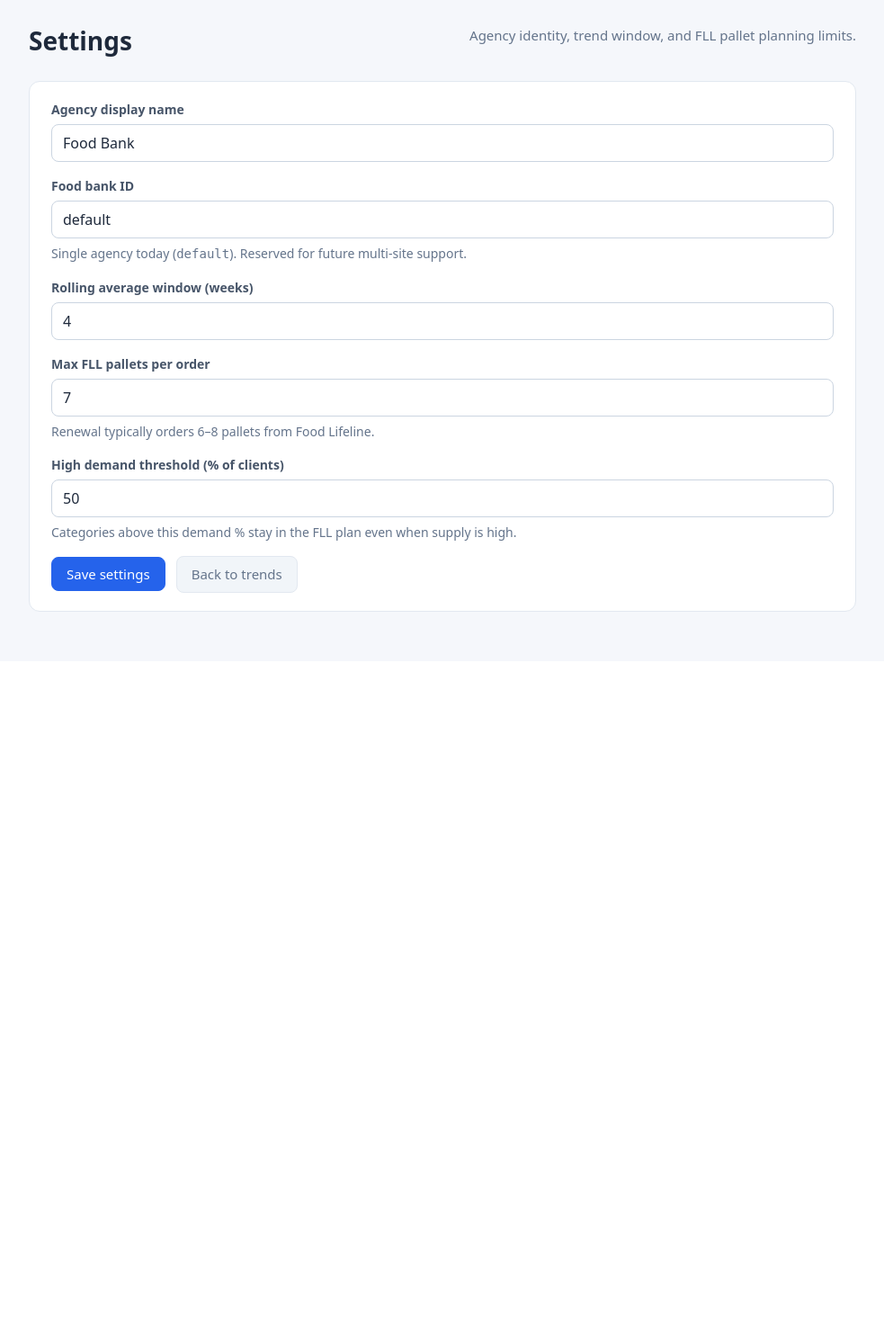
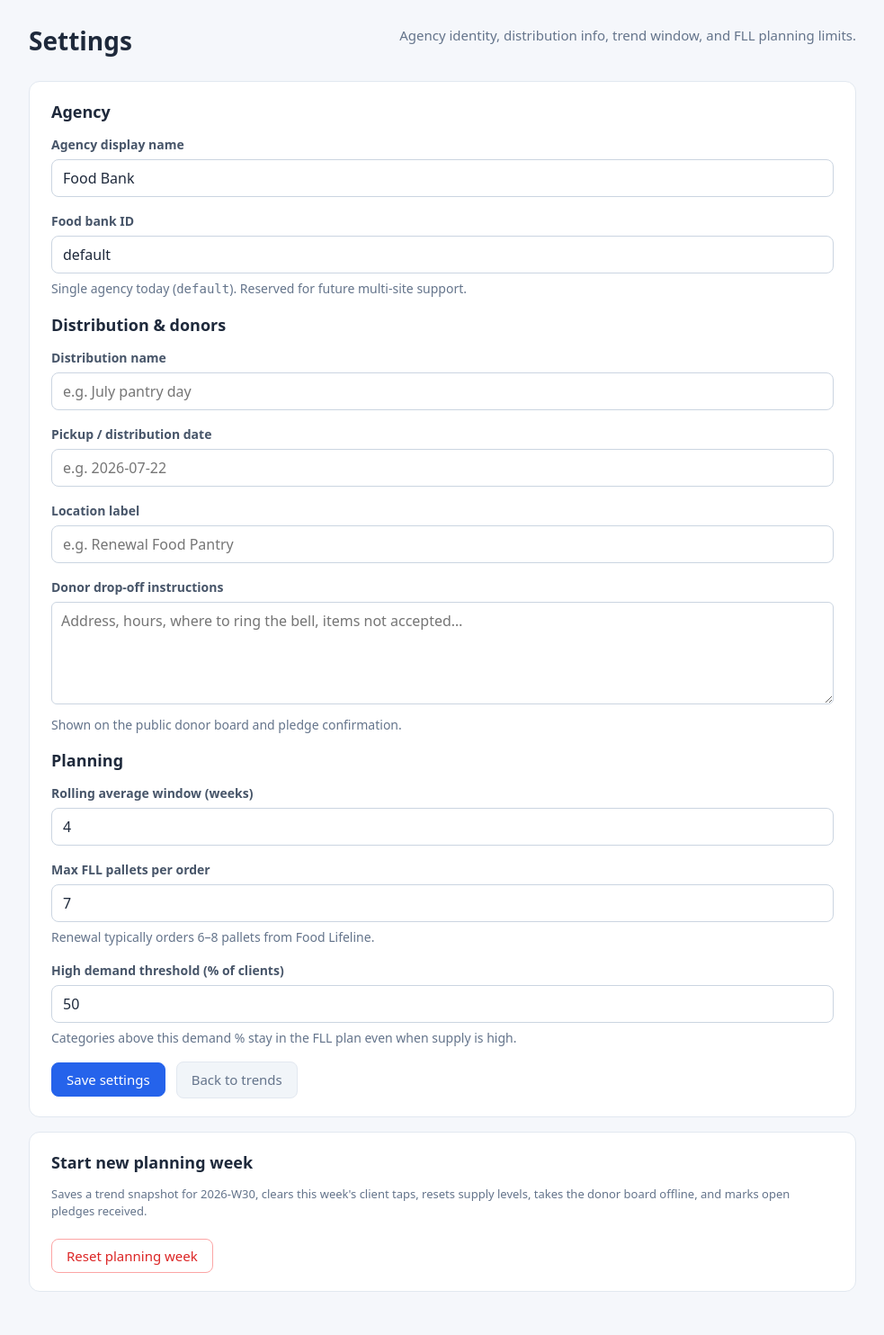
Before and after one commit to SadlyIconic/food-bank-order, a Flask app: page /admin/settings in a window 1280 px wide. Shown: the part 65-1549 px from the top of the page at 90% size, without its empty margins (148-1131 px from the left). Before the commit the page ends 745 px from the top, so only its background shows below. Run offline with Flask 3, Linux system fonts and the light colour scheme; the visitor is signed in with stand-in values (Sample User, id 1); data comes from the database, SQL or seed files in the repository.

Commit message:
Add distribution settings, weekly reset, pledge thank-you, Donate nav
- Settings: trip name/date/location and donor drop-off instructions
- Show drop-off on community board and pledge confirmation page
- Reset planning week: snapshot trends, clear taps, reset supply, unpublish donors
- Rename Give nav button to Donate

Co-authored-by: SadlyIconic <SadlyIconic@users.noreply.github.com>

```diff
--- a/food_bank/app.py
+++ b/food_bank/app.py
@@ -32,6 +32,7 @@ PUBLIC_ENDPOINTS = frozenset({
     "submit_requests",
     "community_board",
     "community_pledge",
+    "community_pledge_success",
     "about",
 })
 
@@ -142,13 +143,28 @@ def community_pledge():
         except ValueError as exc:
             flash(str(exc), "error")
             return redirect(url_for("community_pledge"))
-        flash(f"Thank you! Pledge recorded for {pledge['category_name']}.", "success")
-        return redirect(url_for("community_board"))
+        session["pledge_thanks_category"] = pledge["category_name"]
+        return redirect(url_for("community_pledge_success"))
 
     return render_template(
         "community_pledge.html",
         board=board,
         open_categories=open_categories,
+    )
+
+
+@app.route("/community/pledge/thanks")
+def community_pledge_success():
+    category_name = session.pop("pledge_thanks_category", None)
+    if not category_name:
+        return redirect(url_for("community_board"))
+    board = store.get_community_needs()
+    settings = store.get_app_settings()
+    return render_template(
+        "community_pledge_success.html",
+        category_name=category_name,
+        board=board,
+        dropoff_instructions=settings.get("donor_dropoff_instructions", ""),
     )
 
 
@@ -248,6 +264,7 @@ def admin_trends_export():
 @admin_required
 def admin_settings():
     settings = store.get_app_settings()
+    trip = store.get_trip_settings()
     if request.method == "POST":
         store.save_app_settings(
             {
@@ -258,11 +275,23 @@ def admin_settings():
                 "high_demand_threshold": request.form.get(
                     "high_demand_threshold", settings["high_demand_threshold"]
                 ),
+                "donor_dropoff_instructions": request.form.get("donor_dropoff_instructions", ""),
+            }
+        )
+        store.save_trip_settings(
+            {
+                "trip_name": request.form.get("trip_name", ""),
+                "pickup_date": request.form.get("pickup_date", ""),
+                "store_name": request.form.get("store_name", ""),
             }
         )
         flash("Settings saved.", "success")
         return redirect(url_for("admin_settings"))
-    return render_template("admin_settings.html", settings=store.get_app_settings())
+    return render_template(
+        "admin_settings.html",
+        settings=store.get_app_settings(),
+        trip=store.get_trip_settings(),
+    )
 
 
 @app.route("/admin/dashboard")
@@ -407,8 +436,20 @@ def admin_trip_settings():
 @app.route("/admin/reset", methods=["POST"])
 @admin_required
 def admin_reset():
-    flash("Round archive is no longer used. Export trends CSV before resetting your planning week.", "error")
-    return redirect(url_for("admin_trends"))
+    settings = store.get_app_settings()
+    result = store.reset_planning_week(settings["food_bank_id"])
+    if result["snapshot_saved"]:
+        flash(
+            f"Planning week reset. Trend snapshot saved for {result['week_key']} "
+            f"({result['total_clients']} clients).",
+            "success",
+        )
+    else:
+        flash(
+            f"Planning week reset for {result['week_key']}. Supply cleared and donor board taken offline.",
+            "success",
+        )
+    return redirect(url_for("admin_settings"))
 
 
 @app.route("/admin/community/publish", methods=["POST"])
--- a/food_bank/static/i18n.js
+++ b/food_bank/static/i18n.js
@@ -19,7 +19,7 @@ const FoodBankI18n = (() => {
       app_name: "Food Bank Order",
       nav_shop: "Shop",
       nav_cart: "Cart",
-      nav_give: "Give",
+      nav_give: "Donate",
       nav_give_needs: "Needs board",
       nav_give_pledge: "Make a pledge",
       nav_back_ordering: "Back to ordering",
@@ -116,6 +116,9 @@ const FoodBankI18n = (() => {
       community_note_placeholder: "e.g. I'll drop off Saturday morning",
       community_note_private: "Only staff can see your note (not shown on the public board).",
       community_submit_pledge: "Submit pledge",
+      community_pledge_success_title: "Thank you for pledging!",
+      community_pledge_success_body: "Your donation pledge was recorded. Here is how to drop off.",
+      community_dropoff_title: "Drop-off instructions",
       community_pledge_status: "Status",
       community_status_pledged: "Pledged",
       community_status_received: "Received",
--- a/food_bank/static/style.css
+++ b/food_bank/static/style.css
@@ -192,6 +192,31 @@ main.container {
   line-height: 1.65;
   color: #334155;
   margin: 0 0 1.25rem;
+}
+
+.community-dropoff-banner,
+.dropoff-instructions {
+  margin-top: 1rem;
+  padding: 0.875rem 1rem;
+  background: #eff6ff;
+  border: 1px solid #bfdbfe;
+  border-radius: 8px;
+}
+
+.community-dropoff-banner p,
+.dropoff-instructions p {
+  margin: 0.35rem 0 0;
+  white-space: pre-wrap;
+}
+
+.settings-form textarea {
+  width: 100%;
+  min-height: 6rem;
+  padding: 0.5rem 0.625rem;
+  border: 1px solid #cbd5e1;
+  border-radius: 6px;
+  font: inherit;
+  resize: vertical;
 }
 
 nav {
--- a/food_bank/templates/about.html
+++ b/food_bank/templates/about.html
@@ -22,7 +22,7 @@
   </p>
   <div class="form-actions">
     <a href="{{ url_for('request_board') }}" class="btn btn-primary" data-i18n="nav_request">Share needs</a>
-    <a href="{{ url_for('community_board') }}" class="btn btn-secondary" data-i18n="nav_give">Give</a>
+    <a href="{{ url_for('community_board') }}" class="btn btn-secondary" data-i18n="nav_give">Donate</a>
   </div>
 </div>
 {% endblock %}
--- a/food_bank/templates/admin_settings.html
+++ b/food_bank/templates/admin_settings.html
@@ -11,11 +11,12 @@
 {% block content %}
 <div class="page-header">
   <h1>Settings</h1>
-  <p class="page-subtitle">Agency identity, trend window, and FLL pallet planning limits.</p>
+  <p class="page-subtitle">Agency identity, distribution info, trend window, and FLL planning limits.</p>
 </div>
 
 <div class="card">
   <form method="post" class="settings-form">
+    <h2 class="card-title">Agency</h2>
     <div class="form-group">
       <label for="agency_display_name">Agency display name</label>
       <input type="text" id="agency_display_name" name="agency_display_name" value="{{ settings.agency_display_name }}">
@@ -25,6 +26,27 @@
       <input type="text" id="food_bank_id" name="food_bank_id" value="{{ settings.food_bank_id }}">
       <p class="form-hint">Single agency today (<code>default</code>). Reserved for future multi-site support.</p>
     </div>
+
+    <h2 class="card-title">Distribution &amp; donors</h2>
+    <div class="form-group">
+      <label for="trip_name">Distribution name</label>
+      <input type="text" id="trip_name" name="trip_name" value="{{ trip.trip_name }}" placeholder="e.g. July pantry day">
+    </div>
+    <div class="form-group">
+      <label for="pickup_date">Pickup / distribution date</label>
+      <input type="text" id="pickup_date" name="pickup_date" value="{{ trip.pickup_date }}" placeholder="e.g. 2026-07-22">
+    </div>
+    <div class="form-group">
+      <label for="store_name">Location label</label>
+      <input type="text" id="store_name" name="store_name" value="{{ trip.store_name }}" placeholder="e.g. Renewal Food Pantry">
+    </div>
+    <div class="form-group">
+      <label for="donor_dropoff_instructions">Donor drop-off instructions</label>
+      <textarea id="donor_dropoff_instructions" name="donor_dropoff_instructions" rows="4" placeholder="Address, hours, where to ring the bell, items not accepted…">{{ settings.donor_dropoff_instructions }}</textarea>
+      <p class="form-hint">Shown on the public donor board and pledge confirmation.</p>
+    </div>
+
+    <h2 class="card-title">Planning</h2>
     <div class="form-group">
       <label for="rolling_weeks">Rolling average window (weeks)</label>
       <input type="number" id="rolling_weeks" name="rolling_weeks" min="1" max="12" value="{{ settings.rolling_weeks }}">
@@ -45,4 +67,12 @@
     </div>
   </form>
 </div>
+
+<div class="card">
+  <h2 class="card-title">Start new planning week</h2>
+  <p class="meta">Saves a trend snapshot for {{ visit_week }}, clears this week's client taps, resets supply levels, takes the donor board offline, and marks open pledges received.</p>
+  <form method="post" action="{{ url_for('admin_reset') }}" class="reset-form" onsubmit="return confirm('Start a new planning week? Client taps for {{ visit_week }} will be cleared.');">
+    <button type="submit" class="btn btn-danger">Reset planning week</button>
+  </form>
+</div>
 {% endblock %}
--- a/food_bank/templates/base.html
+++ b/food_bank/templates/base.html
@@ -28,7 +28,7 @@
       <nav>
         {% block nav %}
           <a href="{{ url_for('request_board') }}" data-i18n="nav_request"{% if request.endpoint in ('request_board', 'submit_requests') %} class="active"{% endif %}>Share needs</a>
-          <a href="{{ url_for('community_board') }}" data-i18n="nav_give"{% if request.endpoint in ('community_board', 'community_pledge') %} class="active"{% endif %}>Give</a>
+          <a href="{{ url_for('community_board') }}" data-i18n="nav_give"{% if request.endpoint in ('community_board', 'community_pledge', 'community_pledge_success') %} class="active"{% endif %}>Donate</a>
           <a href="{{ url_for('admin_login') }}" data-i18n="nav_admin">Admin</a>
         {% endblock %}
       </nav>
--- a/food_bank/templates/community.html
+++ b/food_bank/templates/community.html
@@ -16,6 +16,12 @@
   <p class="page-subtitle" data-i18n="community_needs_subtitle">
     Help your neighborhood food agency fill low-supply categories. No login required.
   </p>
+  {% if board.dropoff_instructions %}
+    <div class="community-dropoff-banner">
+      <strong data-i18n="community_dropoff_title">Drop-off instructions</strong>
+      <p>{{ board.dropoff_instructions }}</p>
+    </div>
+  {% endif %}
 </div>
 
 {% if board.state == 'not_recorded' %}
--- a/food_bank/templates/community_base.html
+++ b/food_bank/templates/community_base.html
@@ -10,6 +10,6 @@
 
 {% block nav %}
   <a href="{{ url_for('request_board') }}" data-i18n="nav_request">Share needs</a>
-  <a href="{{ url_for('community_board') }}" data-i18n="nav_give"{% if request.endpoint == 'community_board' %} class="active"{% endif %}>Give</a>
+  <a href="{{ url_for('community_board') }}" data-i18n="nav_give"{% if request.endpoint in ('community_board', 'community_pledge_success') %} class="active"{% endif %}>Donate</a>
   <a href="{{ url_for('community_pledge') }}" data-i18n="nav_give_pledge"{% if request.endpoint == 'community_pledge' %} class="active"{% endif %}>Make a pledge</a>
 {% endblock %}
```
Also changed, not shown: food_bank/store.py (+39 -0 lines), food_bank/templates/community_pledge_success.html (added, +36 -0 lines).
